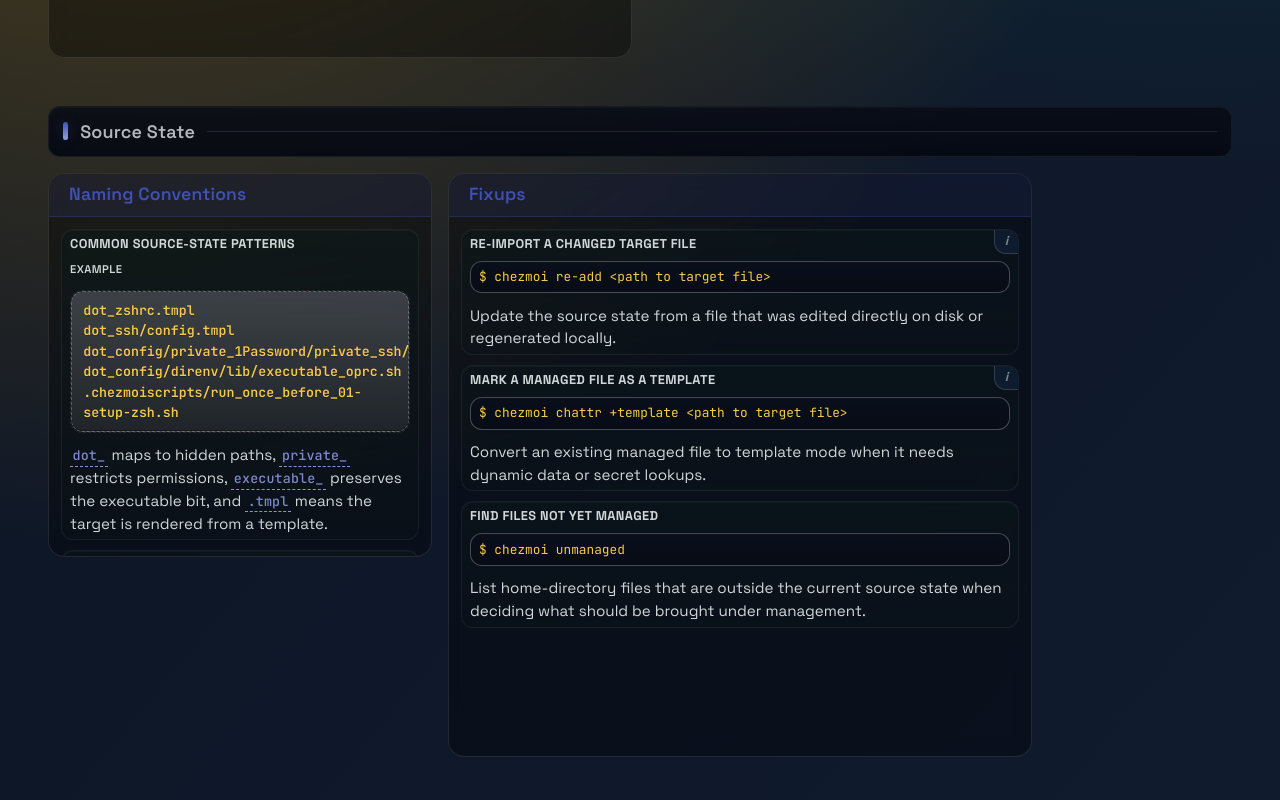
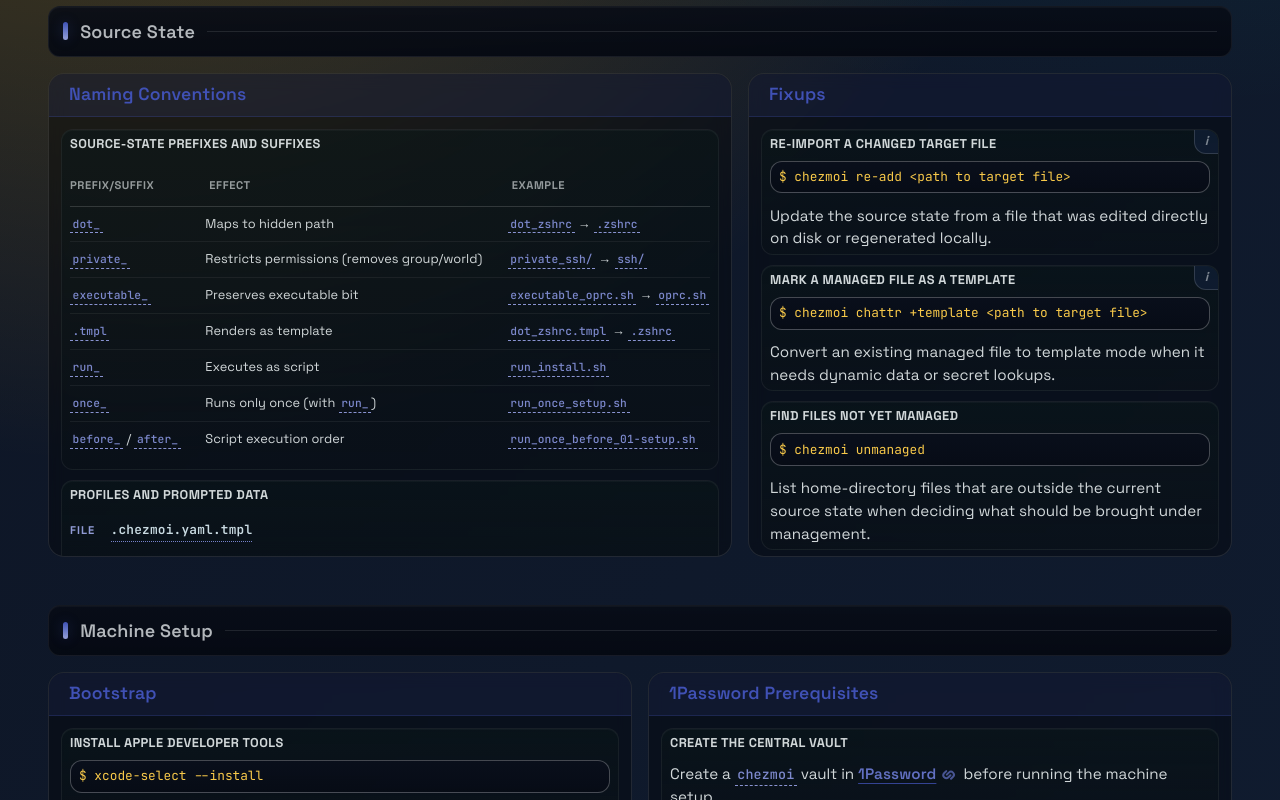
Before and after one commit to Prevole/oh-my-refcardz, a Next.js app: page /cheatsheets/chezmoi in a window 1280 px wide. Shown: the part 1320-2120 px from the top of the page. Built offline with nearby package versions, Linux system fonts and the light colour scheme.

Commit message:
Add table rendering

```diff
--- a/content/cheatsheets/01-tooling/chezmoi.layout.json
+++ b/content/cheatsheets/01-tooling/chezmoi.layout.json
@@ -2,70 +2,70 @@
   {
     "cards": [
       {
+        "colStart": 1,
+        "rowStart": 1,
         "colSpan": 6,
-        "rowSpan": 6,
-        "colStart": 1,
-        "rowStart": 1
+        "rowSpan": 5
       },
       {
+        "colStart": 7,
+        "rowStart": 1,
         "colSpan": 6,
-        "rowSpan": 6,
-        "colStart": 7,
-        "rowStart": 1
+        "rowSpan": 6
       },
       {
+        "colStart": 1,
+        "rowStart": 6,
         "colSpan": 6,
-        "rowSpan": 4,
-        "colStart": 1,
-        "rowStart": 7
+        "rowSpan": 4
       }
     ]
   },
   {
     "cards": [
       {
-        "colSpan": 4,
-        "rowSpan": 4,
         "colStart": 1,
-        "rowStart": 1
+        "rowStart": 1,
+        "colSpan": 7,
+        "rowSpan": 5
       },
       {
-        "colSpan": 6,
-        "rowSpan": 6,
-        "colStart": 5,
-        "rowStart": 1
+        "colStart": 8,
+        "rowStart": 1,
+        "colSpan": 5,
+        "rowSpan": 5
       }
     ]
   },
   {
     "cards": [
       {
+        "colStart": 1,
+        "rowStart": 1,
         "colSpan": 6,
-        "rowSpan": 6,
-        "colStart": 1,
-        "rowStart": 1
+        "rowSpan": 6
       },
       {
+        "colStart": 7,
+        "rowStart": 1,
         "colSpan": 6,
-        "rowSpan": 5,
-        "colStart": 7,
-        "rowStart": 1
+        "rowSpan": 5
       },
       {
+        "colStart": 1,
+        "rowStart": 7,
         "colSpan": 8,
-        "rowSpan": 8,
-        "colStart": 1,
-        "rowStart": 7
+        "rowSpan": 8
       }
     ]
   },
   {
     "cards": [
       {
+        "colStart": 1,
+        "rowStart": 1,
         "colSpan": 4,
-        "rowSpan": 4,
-        "colStart": 1,
-        "rowStart": 1
+        "rowSpan": 4
       }
     ]
   }
--- a/content/cheatsheets/01-tooling/chezmoi.yaml
+++ b/content/cheatsheets/01-tooling/chezmoi.yaml
@@ -28,7 +28,7 @@
           - entries:
               - title: Jump to the source directory
               - command: chezmoi cd
-              - text: Open the source-state repository where `dot_*`, `private_*`, templates, and scripts live.
+              - text: Open the source-state repository where `dot_*`, `private_*`, `templates`, and `scripts` live.
 
           - entries:
               - title: Edit one managed target file
@@ -41,7 +41,9 @@
 
           - entries:
               - title: Shell alias
-              - text: In this setup, `cm` is a shell alias for `chezmoi`.
+              - alias:
+                  content: cm <args>
+              - text: The `cm` alias aims to reduce `chezmoi` command to type.
               - commandExample: cm status
               - commandExample: cm apply
 
@@ -62,17 +64,41 @@
       - title: Naming Conventions
         items:
           - entries:
-              - title: Common source-state patterns
-              - contentExample: |-
-                  dot_zshrc.tmpl
-                  dot_ssh/config.tmpl
-                  dot_config/private_1Password/private_ssh/private_agent.toml.tmpl
-                  dot_config/direnv/lib/executable_oprc.sh
-                  .chezmoiscripts/run_once_before_01-setup-zsh.sh
-              - text: >-
-                  `dot_` maps to hidden paths, `private_` restricts permissions,
-                  `executable_` preserves the executable bit, and `.tmpl`
-                  means the target is rendered from a template.
+              - title: Source-state prefixes and suffixes
+              - table:
+                  headers:
+                    - Prefix/Suffix
+                    - Effect
+                    - Example
+                  rows:
+                    - cols:
+                        - "`dot_`"
+                        - Maps to hidden path
+                        - "`dot_zshrc` → `.zshrc`"
+                    - cols:
+                        - "`private_`"
+                        - Restricts permissions (removes group/world)
+                        - "`private_ssh/` → `ssh/`"
+                    - cols:
+                        - "`executable_`"
+                        - Preserves executable bit
+                        - "`executable_oprc.sh` → `oprc.sh`"
+                    - cols:
+                        - "`.tmpl`"
+                        - Renders as template
+                        - "`dot_zshrc.tmpl` → `.zshrc`"
+                    - cols:
+                        - "`run_`"
+                        - Executes as script
+                        - "`run_install.sh`"
+                    - cols:
+                        - "`once_`"
+                        - Runs only once (with `run_`)
+                        - "`run_once_setup.sh`"
+                    - cols:
+                        - "`before_` / `after_`"
+                        - Script execution order
+                        - "`run_once_before_01-setup.sh`"
 
           - entries:
               - title: Profiles and prompted data
--- a/content/cheatsheets/01-tooling/direnv.yaml
+++ b/content/cheatsheets/01-tooling/direnv.yaml
@@ -138,7 +138,8 @@
 
           - entries:
               - title: Scaffold all files with the shell helper
-              - aliases: [es]
+              - alias:
+                  content: es
               - command: envsetup
               - text: Use the custom Oh My Zsh helper when you want `.envrc`, `.envrc.sample`,
                   and `.oprc` created together with the project's default
--- a/content/cheatsheets/01-tooling/git.yaml
+++ b/content/cheatsheets/01-tooling/git.yaml
@@ -11,11 +11,9 @@
         items:
           - entries:
               - title: Status
-              - aliases:
-                  - s
-                  - st
-                  - sta
-                  - stat
+              - alias:
+                  content: "git (s|st|sta|stat)"
+                  copy: git s
               - command: git status
               - text: Show the current branch state together with staged changes, unstaged
                   edits, and untracked files before taking action.
@@ -24,8 +22,8 @@
         items:
           - entries:
               - title: Diff
-              - aliases:
-                  - d
+              - alias:
+                  content: git d
               - command: git diff
               - text: Review unstaged changes in the working tree before deciding what to stage.
             detailedEntries:
@@ -37,8 +35,8 @@
 
           - entries:
               - title: Cached Diff
-              - aliases:
-                  - dc
+              - alias:
+                  content: git dc
               - command: git diff --cached
               - text: Review the exact staged diff that will be included in the next commit.
             detailedEntries:
@@ -53,8 +51,8 @@
         items:
           - entries:
               - title: Checkout
-              - aliases:
-                  - co
+              - alias:
+                  content: git co
               - command: git checkout <branch name>
               - commandExample: git checkout feat/branch
               - text: Short alias for the older `checkout` workflow, useful on setups that still
@@ -69,8 +67,8 @@
 
           - entries:
               - title: Branch
-              - aliases:
-                  - b
+              - alias:
+                  content: git b
               - command: git branch
               - text: Short alias for listing, creating, or deleting branches depending on the
                   flags you add.
@@ -79,24 +77,24 @@
         items:
           - entries:
               - title: Add All
-              - aliases:
-                  - a
+              - alias:
+                  content: git a
               - command: git add .
               - text: Stage every tracked and untracked change under the current directory, not
                   necessarily the whole repository.
 
           - entries:
               - title: Commit Message
-              - aliases:
-                  - ci
+              - alias:
+                  content: git ci
               - command: git commit -m
               - text: Create a commit with a message passed directly on the command line for
                   quick save points.
 
           - entries:
               - title: Amend Commit
-              - aliases:
-                  - ca
+              - alias:
+                  content: git ca
               - command: git commit --amend
               - text: Rewrite the most recent commit to adjust its message or include newly
                   staged changes.
@@ -116,8 +114,8 @@
         items:
           - entries:
               - title: Graph Log
-              - aliases:
-                  - g
+              - alias:
+                  content: git g
               - command: "git log --graph --pretty=format:'%Cred%h%Creset -%C(yellow)%d%Creset
                   %s %Cgreen(%cr) %C(bold blue)\\<%an>%Creset' --abbrev-commit"
               - text: Show a compact branch graph with decoration, relative dates, and author
@@ -132,8 +130,8 @@
 
           - entries:
               - title: Graph Log All
-              - aliases:
-                  - ga
+              - alias:
+                  content: git ga
               - command: "git log --graph --pretty=format:'%Cred%h%Creset -%C(yellow)%d%Creset
                   %s %Cgreen(%cr) %C(bold blue)\\<%an>%Creset' --abbrev-commit
                   --all"
@@ -142,8 +140,8 @@
 
           - entries:
               - title: Oneline Graph All
-              - aliases:
-                  - graph
+              - alias:
+                  content: git graph
               - command: git log --oneline --graph --decorate --all
               - text: Use a simpler one-line graph when you want an overview of all branches
                   without the custom pretty format.
@@ -159,17 +157,17 @@
         items:
           - entries:
               - title: Show Local Git Config
-              - aliases:
-                  - info
-                  - i
+              - alias:
+                  content: "git (info|i)"
+                  copy: git info
               - command: cat .git/config
               - text: Print the repository-local config file exactly as stored on disk, which is
                   handy when checking remotes or branch tracking.
 
           - entries:
               - title: Edit Local Git Config
-              - aliases:
-                  - ei
+              - alias:
+                  content: git ei
               - command: "!$EDITOR .git/config"
               - text: Open `.git/config` in the current editor to tweak repository-specific
                   settings directly.
@@ -180,24 +178,24 @@
         items:
           - entries:
               - title: Push and Track HEAD
-              - aliases:
-                  - fp
+              - alias:
+                  content: git fp
               - command: git push -u origin HEAD
               - text: Push the current branch to `origin` and create upstream tracking in one
                   step, especially useful for a first push.
 
           - entries:
               - title: Force Push With Lease
-              - aliases:
-                  - pf
+              - alias:
+                  content: git pf
               - command: git push --force-with-lease
               - text: Force-push more safely by refusing to overwrite remote work you have not
                   fetched yet.
 
           - entries:
               - title: Pull Rebase
-              - aliases:
-                  - pull
+              - alias:
+                  content: git pull
               - command: git pull --rebase
               - text: Update from the remote while replaying local commits on top, keeping
                   history linear.
@@ -206,8 +204,8 @@
         items:
           - entries:
               - title: List Cleanable Branches
-              - aliases:
-                  - lcb
+              - alias:
+                  content: git lcb
               - command: '!f() { git fetch --prune && git branch --merged | grep -Ev
                   "(^\\*|master|main|dev)"; }; f'
               - text: Fetch and prune first, then list merged local branches while excluding the
@@ -215,8 +213,8 @@
 
           - entries:
               - title: Delete Cleanable Branches
-              - aliases:
-                  - cb
+              - alias:
+                  content: git cb
               - command: '!f() { git fetch --prune && git branch --merged | grep -Ev
                   "(^\\*|master|main|dev)" | xargs git branch -d; }; f'
               - text: Delete the merged branches returned by the previous helper, keeping the
--- a/src/components/sheets/cheatsheet-rendering.module.css
+++ b/src/components/sheets/cheatsheet-rendering.module.css
@@ -570,37 +570,6 @@
   stroke-width: 1.8;
   stroke-linecap: round;
   stroke-linejoin: round;
-}
-
-.content table {
-  width: 100%;
-  border-collapse: collapse;
-}
-
-.content thead {
-  display: none;
-}
-
-.content tbody td {
-  border-bottom: 1px solid var(--border-light);
-  padding: var(--space-2) var(--space-2);
-  vertical-align: middle;
-}
-
-.content tbody tr:last-child td {
-  border-bottom: none;
-}
-
-.content tbody td:first-child {
-  width: 40%;
-  font-family: var(--font-jetbrains-mono), monospace;
-  color: var(--accent);
-}
-
-.content tbody td:first-child:last-child {
-  width: auto;
-  font-family: var(--font-space-grotesk), sans-serif;
-  color: var(--fg-95);
 }
 
 .section {
--- a/src/components/sheets/entry-renderers/command-entry.tsx
+++ b/src/components/sheets/entry-renderers/command-entry.tsx
@@ -12,8 +12,9 @@
   showLabel?: boolean;
 };
 
-type AliasesProps = {
-  aliases: string[];
+type AliasProps = {
+  content: string;
+  copy?: string;
 };
 
 type TerminalProps = {
@@ -134,19 +135,15 @@
   );
 }
 
-export function AliasesEntry({ aliases }: AliasesProps) {
-  const aliasDisplay = aliases.length === 1
-    ? aliases[0]
-    : `(${aliases.join("|")})`;
-
-  const copyValue = `git ${aliases[0]}`;
+export function AliasEntry({ content, copy }: AliasProps) {
+  const copyValue = copy ?? content;
 
   return (
     <>
       <p className={styles.commandBlockLabel}>Alias</p>
       <Terminal
         value={copyValue}
-        displayOverride={`$ git ${aliasDisplay}`}
+        displayOverride={`$ ${content}`}
         variant="alias"
       />
     </>
@@ -157,9 +154,7 @@
   <CommandLike type="command" value={value} showLabel={hasAliases} />
 ));
 
-registerHandler("alias", (value) => <AliasesEntry aliases={[value]} />);
-
-registerHandler("aliases", (value) => <AliasesEntry aliases={value} />);
+registerHandler("alias", (value) => <AliasEntry content={value.content} copy={value.copy} />);
 
 registerHandler("commandExample", (value) => (
   <CommandLike type="commandExample" value={value} showLabel={true} />
--- a/src/components/sheets/entry-renderers/entry-registry.ts
+++ b/src/components/sheets/entry-renderers/entry-registry.ts
@@ -8,8 +8,7 @@
 export type CheatSheetEntryMap = {
   title: string;
   command: string;
-  alias: string;
-  aliases: string[];
+  alias: { content: string; copy?: string };
   commandExample: string;
   commandExamples: string[];
   text: string;
@@ -19,6 +18,7 @@
   content: string;
   contentExample: string;
   settings: string[];
+  table: { headers?: string[]; rows: { cols: string[] }[] };
 };
 
 type EntryHandler<K extends keyof CheatSheetEntryMap> = {
--- a/src/components/sheets/entry-renderers/entry-renderer.tsx
+++ b/src/components/sheets/entry-renderers/entry-renderer.tsx
@@ -6,6 +6,7 @@
 import "./keys-entry";
 import "./path-entry";
 import "./settings-entry";
+import "./table-entry";
 import "./text-entry";
 import "./title-entry";
 
--- /dev/null
+++ b/src/components/sheets/entry-renderers/table-entry.module.css
@@ -0,0 +1,59 @@
+.tableWrapper {
+  margin: var(--space-2) 0;
+  overflow-x: auto;
+}
+
+.table {
+  width: 100%;
+  border-collapse: collapse;
+  font-size: var(--text-sm);
+}
+
+.tableHead {
+  border-bottom: 1px solid var(--border-medium);
+}
+
+.tableHeaderCell {
+  padding: var(--space-3) var(--space-4);
+  text-align: left;
+  font-family: var(--font-space-grotesk), sans-serif;
+  font-size: var(--text-xs);
+  font-weight: 700;
+  letter-spacing: 0.05em;
+  text-transform: uppercase;
+  color: var(--fg-60);
+  white-space: nowrap;
+}
+
+.tableHeaderCell:first-child {
+  padding-left: 0;
+}
+
+.tableHeaderCell:last-child {
+  padding-right: 0;
+}
+
+.tableRow {
+  border-bottom: 1px solid var(--border-subtle);
+}
+
+.tableRow:last-child {
+  border-bottom: none;
+}
+
+.tableCell {
+  padding: var(--space-2) var(--space-3);
+  vertical-align: top;
+  font-family: var(--font-space-grotesk), sans-serif;
+  color: var(--fg-88);
+  line-height: 1.45;
+  width: auto;
+}
+
+.tableCell:first-child {
+  padding-left: 0;
+}
+
+.tableCell:last-child {
+  padding-right: 0;
+}
--- /dev/null
+++ b/src/components/sheets/entry-renderers/table-entry.tsx
@@ -0,0 +1,47 @@
+import { registerHandler } from "./entry-registry";
+import { InlineRichText } from "../inline-rich-text";
+import styles from "./table-entry.module.css";
+
+type TableRow = {
+  cols: string[];
+};
+
+type TableEntryProps = {
+  headers?: string[];
+  rows: TableRow[];
+};
+
+export function TableEntry({ headers, rows }: TableEntryProps) {
+  return (
+    <div className={styles.tableWrapper}>
+      <table className={styles.table}>
+        {headers && headers.length > 0 && (
+          <thead className={styles.tableHead}>
+            <tr className={styles.tableRow}>
+              {headers.map((header, index) => (
+                <th key={index} className={styles.tableHeaderCell}>
+                  {header}
+                </th>
+              ))}
+            </tr>
+          </thead>
+        )}
+        <tbody className={styles.tableBody}>
+          {rows.map((row, rowIndex) => (
+            <tr key={rowIndex} className={styles.tableRow}>
+              {row.cols.map((cell, cellIndex) => (
+                <td key={cellIndex} className={styles.tableCell}>
+                  <InlineRichText text={cell} />
+                </td>
+              ))}
+            </tr>
+          ))}
+        </tbody>
+      </table>
+    </div>
+  );
+}
+
+registerHandler("table", (value) => (
+  <TableEntry headers={value.headers} rows={value.rows} />
+));
--- a/src/lib/yaml-cheatsheets.ts
+++ b/src/lib/yaml-cheatsheets.ts
@@ -39,8 +39,12 @@
 // Entry schemas - each entry has exactly one key that defines its type
 const titleEntrySchema = z.object({ title: z.string().min(1) });
 const commandEntrySchema = z.object({ command: z.string().min(1) });
-const aliasEntrySchema = z.object({ alias: z.string().min(1) });
-const aliasesEntrySchema = z.object({ aliases: z.array(z.string().min(1)).min(1) });
+const aliasEntrySchema = z.object({
+  alias: z.object({
+    content: z.string().min(1),
+    copy: z.string().min(1).optional(),
+  }),
+});
 const commandExampleEntrySchema = z.object({ commandExample: z.string().min(1) });
 const commandExamplesEntrySchema = z.object({ commandExamples: z.array(z.string().min(1)).min(1) });
 const textEntrySchema = z.object({ text: z.string().min(1) });
@@ -53,12 +57,18 @@
 const contentEntrySchema = z.object({ content: contentValueSchema });
 const contentExampleEntrySchema = z.object({ contentExample: contentValueSchema });
 const settingsEntrySchema = z.object({ settings: z.array(z.string().min(1)).min(1) });
+const tableRowSchema = z.object({ cols: z.array(z.string()).min(1) });
+const tableEntrySchema = z.object({
+  table: z.object({
+    headers: z.array(z.string().min(1)).optional(),
+    rows: z.array(tableRowSchema).min(1),
+  }),
+});
 
 const entrySchema = z.union([
   titleEntrySchema,
   commandEntrySchema,
   aliasEntrySchema,
-  aliasesEntrySchema,
   commandExampleEntrySchema,
   commandExamplesEntrySchema,
   textEntrySchema,
@@ -68,6 +78,7 @@
   contentEntrySchema,
   contentExampleEntrySchema,
   settingsEntrySchema,
+  tableEntrySchema,
 ]);
 
 const itemSchema = z.object({
@@ -102,7 +113,6 @@
 export type TitleEntry = z.infer<typeof titleEntrySchema>;
 export type CommandEntry = z.infer<typeof commandEntrySchema>;
 export type AliasEntry = z.infer<typeof aliasEntrySchema>;
-export type AliasesEntry = z.infer<typeof aliasesEntrySchema>;
 export type CommandExampleEntry = z.infer<typeof commandExampleEntrySchema>;
 export type CommandExamplesEntry = z.infer<typeof commandExamplesEntrySchema>;
 export type TextEntry = z.infer<typeof textEntrySchema>;
@@ -112,6 +122,8 @@
 export type ContentEntry = z.infer<typeof contentEntrySchema>;
 export type ContentExampleEntry = z.infer<typeof contentExampleEntrySchema>;
 export type SettingsEntry = z.infer<typeof settingsEntrySchema>;
+export type TableRow = z.infer<typeof tableRowSchema>;
+export type TableEntry = z.infer<typeof tableEntrySchema>;
 
 export type CheatSheetEntry = z.infer<typeof entrySchema>;
 export type CheatSheetItem = z.infer<typeof itemSchema>;
```
Also changed, not shown: 4 other files (tests, documents, lock files or other folders).
